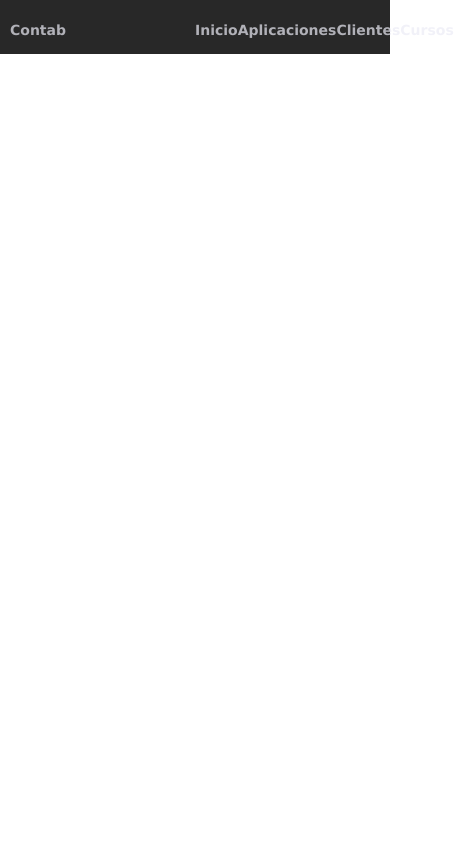
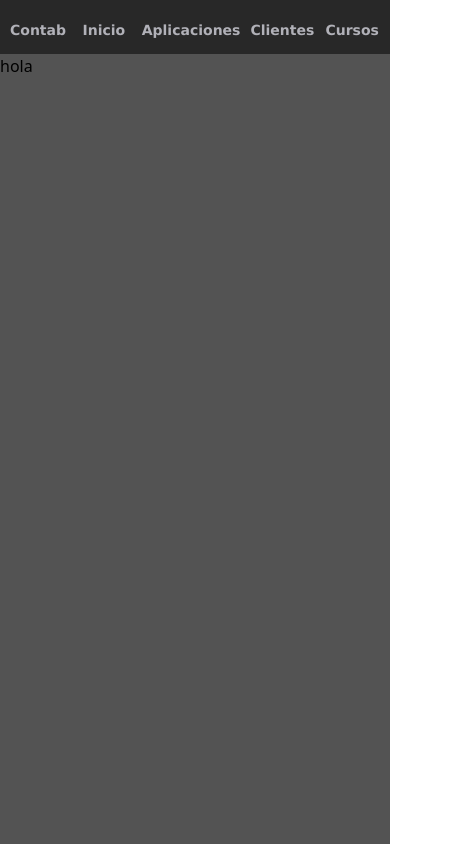
Before and after one commit to Ares101101/ContabWeb, a React (Vite) app: page / in a window 390 px wide. Shown: the whole page, 454 px wide, since content can reach past the window. Built offline with nearby package versions, Linux system fonts and the light colour scheme.

Commit message:
26/09/2023

```diff
--- a/src/App.jsx
+++ b/src/App.jsx
@@ -8,7 +8,7 @@ import Servicios from "./pages/servicios/Servicios";
 function App() {
 
   return (
-    <div >
+    <div className='Contav' >
       <Router>
         <NavBar/>
         <Routes>
--- a/src/header/NavBar.module.css
+++ b/src/header/NavBar.module.css
@@ -1,12 +1,13 @@
 .NavBarStyle{
     background-color:#282828;
+    width: 100%;
     height: 54px;
     padding-left: 10px;
-    padding-right: 10px;
     padding-top: 15px;
     display: flex;
-    justify-content: space-between;
+    justify-content: space-evenly;
 }
+
 .ContabStyle{
     color: rgba(235, 235, 245, .70);
     font-family:'Lucida Sans', 'Lucida Sans Regular', 'Lucida Grande', 'Lucida Sans Unicode', Geneva, Verdana, sans-serif;
@@ -22,6 +23,14 @@
     padding-right: 50%;
 
 }
+@media (max-width: 730px) {
+    .ContabStyle {
+      /* Estilos para pantallas con un ancho máximo de 768px */
+      padding-right: 0;
+      margin-right: 10px
+    }
+  }
+
 .inicioStyle{
     color: rgba(235, 235, 245, .70);
     font-family:'Lucida Sans', 'Lucida Sans Regular', 'Lucida Grande', 'Lucida Sans Unicode', Geneva, Verdana, sans-serif;
@@ -32,11 +41,14 @@
     text-align: center;
     line-height:30px;
     border-radius: 0.4rem;
+    margin-right: 10px
+
 
 }
 .inicioStyle:hover{
     background-color: #535353;
     border-radius: 0.4rem;
+    color: rgba(235, 235, 245);
     cursor: pointer;
 }
 .inicioStyle:active{
@@ -52,11 +64,13 @@
     text-align: center;
     line-height:30px;
     border-radius: 0.4rem;
+    margin-right: 10px
 }
 .AppStyle:hover{
     background-color: #535353;
     border-radius: 0.4rem;
     cursor: pointer;
+    color: rgba(235, 235, 245);
 }
 .AppStyle:active{
     color:aliceblue;
@@ -71,11 +85,13 @@
     text-align: center;
     line-height:30px;
     border-radius: 0.4rem;
+    margin-right: 10px
 }
 .CliStyle:hover{
     background-color: #535353;
     border-radius: 0.4rem;
     cursor: pointer;
+    color: rgba(235, 235, 245);
 }
 .CliStyle:active{
     color:aliceblue;
@@ -90,12 +106,15 @@
     text-align: center;
     line-height:30px;
     border-radius: 0.4rem;
+    margin-right: 10px
 }
 .CurStyle:hover{
     background-color: #535353;
     border-radius: 0.4rem;
     cursor: pointer;
+    color: rgba(235, 235, 245);
 }
 .CurStyle:active{
-    color:aliceblue;
+    background-color:rgb(84, 126, 241);
+
 }
--- a/src/pages/inicio/Inicio.jsx
+++ b/src/pages/inicio/Inicio.jsx
@@ -1,6 +1,9 @@
+  import style from './Inicio.module.css'
 
   export default function Inicio() {
     return (
-     <div></div>
+     <div className={style.inicioS} >
+      hola
+     </div>
     )
   }
--- /dev/null
+++ b/src/pages/inicio/Inicio.module.css
@@ -0,0 +1,5 @@
+.inicioS{
+    background-color:#535353;
+    width: 100%;
+    height: calc(100vh - 54px);
+}
```
